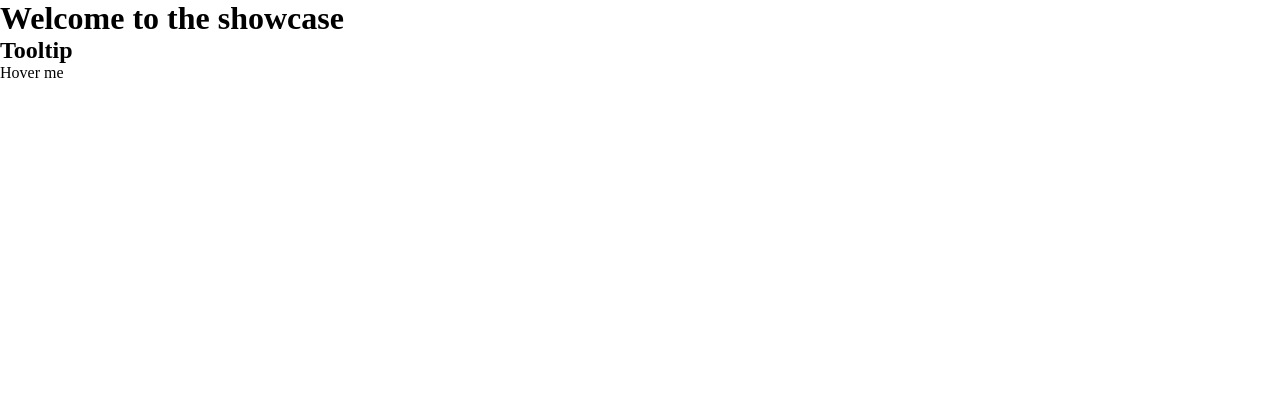
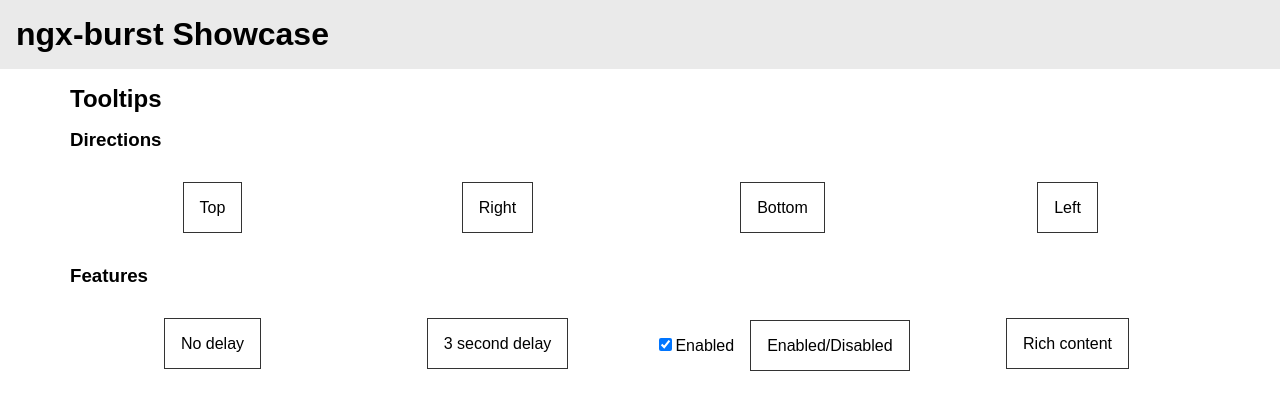
Before and after one commit to austinkurtti/ngx-burst, an Angular app: page / in a window 1280 px wide. Shown: the top 410 px of the page. Built offline with nearby package versions, Linux system fonts and the light colour scheme.

Commit message:
Fixed tooltip container, added tooltip showcase content

```diff
--- a/projects/ngx-burst/_index.scss
+++ b/projects/ngx-burst/_index.scss
@@ -1,2 +1,2 @@
 @forward './src/styles/variables';
-@forward './src/styles/core' show theme;
+@forward './src/styles/core' show theme-def, theme;
--- a/projects/ngx-burst/src/styles/_core.scss
+++ b/projects/ngx-burst/src/styles/_core.scss
@@ -1,7 +1,6 @@
 @use '../../tooltip/src/styles' as tooltip;
 
-@mixin theme() {
-    :root {
+@mixin theme-def() {
     --theme-background-color-primary: #fff;
     --theme-background-color-secondary: #eaeaea;
 
@@ -11,5 +10,6 @@
     --theme-accent-color: #19bce0;
 }
 
+@mixin theme() {
     @include tooltip.theme();
 }
--- a/projects/ngx-burst/src/styles/_variables.scss
+++ b/projects/ngx-burst/src/styles/_variables.scss
@@ -1,4 +1,22 @@
 // --------------------------------------------------------
-// CORE
+// MEASUREMENTS
 // --------------------------------------------------------
 $core-size                              : 1rem;
+
+
+// --------------------------------------------------------
+// COLORS
+// --------------------------------------------------------
+$color-white                            : #fff;
+$color-ivory                            : #eaeaea;
+$color-gray-100                         : #ddd;
+$color-gray-200                         : #ccc;
+$color-gray-300                         : #bbb;
+$color-gray-400                         : #9c9c9c;
+$color-gray-500                         : #888;
+$color-gray                             : $color-gray-500;
+$color-gray-600                         : #777;
+$color-gray-700                         : #666;
+$color-gray-800                         : #555;
+$color-slate                            : #434343;
+$color-black                            : #333;
--- a/projects/ngx-burst/tooltip/src/_styles.scss
+++ b/projects/ngx-burst/tooltip/src/_styles.scss
@@ -1,10 +1,14 @@
 @use 'sass:math';
+
+@use '../../src/styles/variables';
 
 @mixin theme() {
     #ngxb-tooltip-container {
-        height: 100%;
+        height: 100vh;
+        left: 0;
         pointer-events: none;
-        position: fixed;
+        position: absolute;
+        top: 0;
         width: 100%;
         // z-index: variables.$z-index-tooltip;
         z-index: 100000;
@@ -12,21 +16,17 @@
         .ngxb-tooltip {
             // background-color: variables.$theme-hoverable-background;
             background-color: #333;
-            // border-radius: math.div(variables.$base-size, 4);
-            border-radius: math.div(1rem, 4);
+            border-radius: math.div(variables.$core-size, 4);
             // color: variables.$theme-hoverable-font-color;
             color: #fff;
-            // min-width: variables.$base-size;
-            min-width: 1rem;
-            // padding: variables.$base-size;
-            padding: 1rem;
+            min-width: variables.$core-size;
+            padding: variables.$core-size;
             position: absolute;
 
             // For tooltip arrow
             &:after {
                 border-style: solid;
-                // border-width: variables.$base-size;
-                border-width: 1rem;
+                border-width: variables.$core-size;
                 content: "";
                 position: absolute;
             }
@@ -42,8 +42,7 @@
             &.right:after {
                 // border-color: transparent variables.$theme-hoverable-background transparent transparent;
                 border-color: transparent #333 transparent transparent;
-                // left: -(variables.$base-size * 2);
-                left: -(1rem * 2);
+                left: -(variables.$core-size * 2);
                 top: 50%;
                 transform: translateY(-50%);
             }
--- a/projects/showcase/src/app/app.component.html
+++ b/projects/showcase/src/app/app.component.html
@@ -1,6 +1,43 @@
-<h1>Welcome to the showcase</h1>
+<header class="container-fluid g-0 py-3">
+    <div class="row g-0">
+        <div class="col px-3">
+            <h1>ngx-burst Showcase</h1>
+        </div>
+    </div>
+</header>
 
-<section>
-    <h2>Tooltip</h2>
-    <span ngxbTooltip [tooltipContent]="'Content here'">Hover me</span>
+<section id="tooltips" class="container g-0">
+    <h2>Tooltips</h2>
+    <h3>Directions</h3>
+    <div class="row g-0 py-5">
+        <div class="col text-center">
+            <span ngxbTooltip [tooltipContent]="'Tooltip on top'">Top</span>
+        </div>
+        <div class="col text-center">
+            <span ngxbTooltip [tooltipContent]="'Tooltip on right'" [tooltipPosition]="TooltipPosition.right">Right</span>
+        </div>
+        <div class="col text-center">
+            <span ngxbTooltip [tooltipContent]="'Tooltip on bottom'" [tooltipPosition]="TooltipPosition.bottom">Bottom</span>
+        </div>
+        <div class="col text-center">
+            <span ngxbTooltip [tooltipContent]="'Tooltip on left'" [tooltipPosition]="TooltipPosition.left">Left</span>
+        </div>
+    </div>
+    <h3>Features</h3>
+    <div class="row g-0 py-5">
+        <div class="col text-center">
+            <span ngxbTooltip [tooltipContent]="'Gotta go fast'" [tooltipDelay]="0">No delay</span>
+        </div>
+        <div class="col text-center">
+            <span ngxbTooltip [tooltipContent]="'Feeling lazy'" [tooltipDelay]="3000">3 second delay</span>
+        </div>
+        <div class="col text-center">
+            <input type="checkbox" [checked]="tooltipEnabled" (change)="tooltipEnabled = !tooltipEnabled">
+            <label class="me-3">Enabled</label>
+            <span ngxbTooltip [tooltipContent]="'Can you see me now?'" [tooltipEnabled]="tooltipEnabled">Enabled/Disabled</span>
+        </div>
+        <div class="col text-center">
+            <span ngxbTooltip [tooltipContent]="'Coming soon!'">Rich content</span>
+        </div>
+    </div>
 </section>
--- a/projects/showcase/src/app/app.component.scss
+++ b/projects/showcase/src/app/app.component.scss
@@ -4,4 +4,23 @@ h1, h2, h3, h4, h5 {
     margin: 0;
 }
 
-@include ngxb.theme();
+header {
+    background-color: ngxb.$color-ivory;
+}
+
+section {
+    &:not(:first-child) {
+        padding-top: ngxb.$core-size;
+    }
+
+    h2 {
+        margin-bottom: ngxb.$core-size;
+    }
+
+    &#tooltips {
+        span {
+            border: 1px solid ngxb.$color-black;
+            padding: ngxb.$core-size;
+        }
+    }
+}
--- a/projects/showcase/src/app/app.component.ts
+++ b/projects/showcase/src/app/app.component.ts
@@ -1,5 +1,5 @@
 import { Component } from '@angular/core';
-import { NgxbTooltipDirective } from 'ngx-burst/tooltip';
+import { NgxbTooltipDirective, TooltipPosition } from 'ngx-burst/tooltip';
 
 @Component({
     selector: 'app-root',
@@ -9,4 +9,8 @@ import { NgxbTooltipDirective } from 'ngx-burst/tooltip';
         NgxbTooltipDirective
     ]
 })
-export class AppComponent {}
+export class AppComponent {
+    public TooltipPosition = TooltipPosition;
+
+    public tooltipEnabled = true;
+}
--- a/projects/showcase/src/index.html
+++ b/projects/showcase/src/index.html
@@ -3,8 +3,9 @@
 
 <head>
     <meta charset="utf-8">
-    <title>Showcase</title>
+    <title>ngx-burst Showcase</title>
     <base href="/">
+
     <meta name="viewport" content="width=device-width, initial-scale=1">
     <link rel="icon" type="image/x-icon" href="favicon.ico">
 </head>
--- a/projects/showcase/src/styles.scss
+++ b/projects/showcase/src/styles.scss
@@ -1,9 +1,18 @@
+@use 'ngx-burst' as ngxb;
+
+:root {
+    @include ngxb.theme-def();
+}
+
 html {
+    font-family: sans-serif;
     height: 100%;
     scroll-behavior: smooth;
 
     body {
         height: 100%;
         margin: 0;
+
+        @include ngxb.theme();
     }
 }
```
Lines whose indentation alone changed are shown as unchanged.
